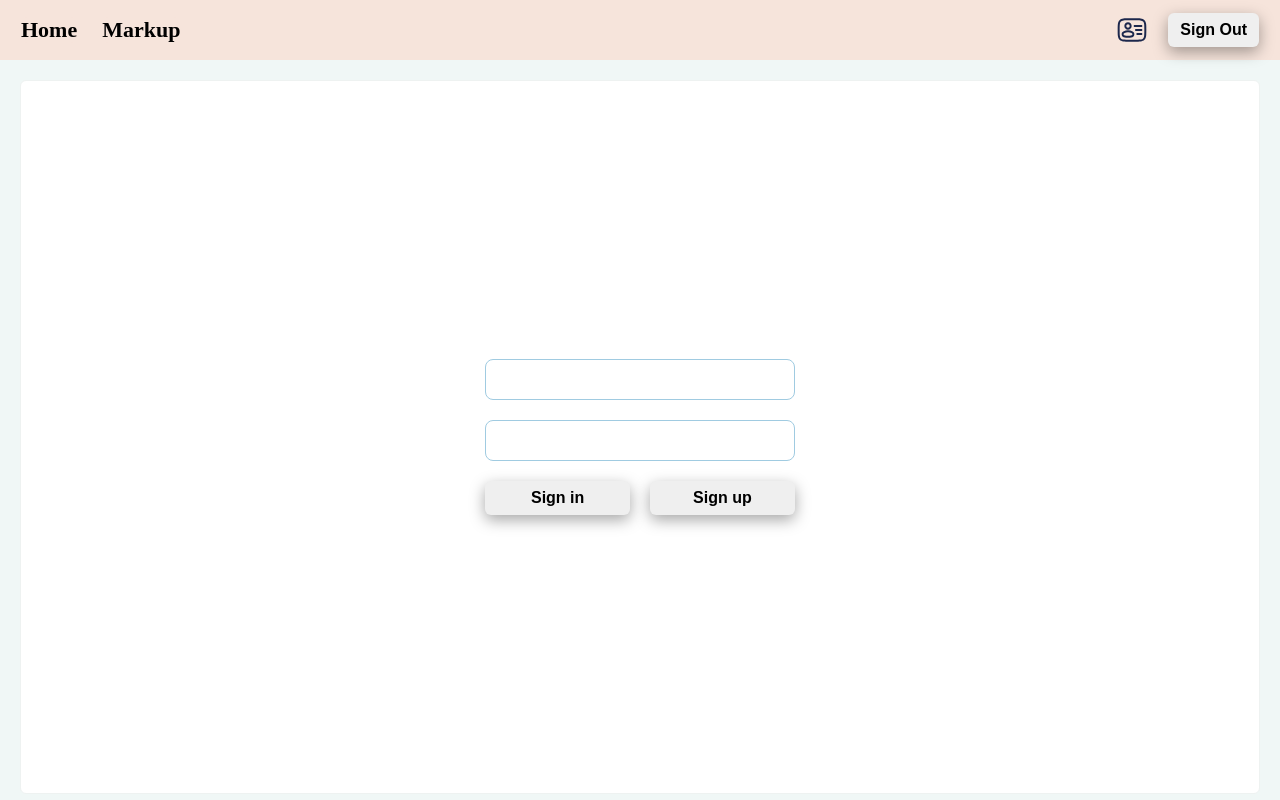
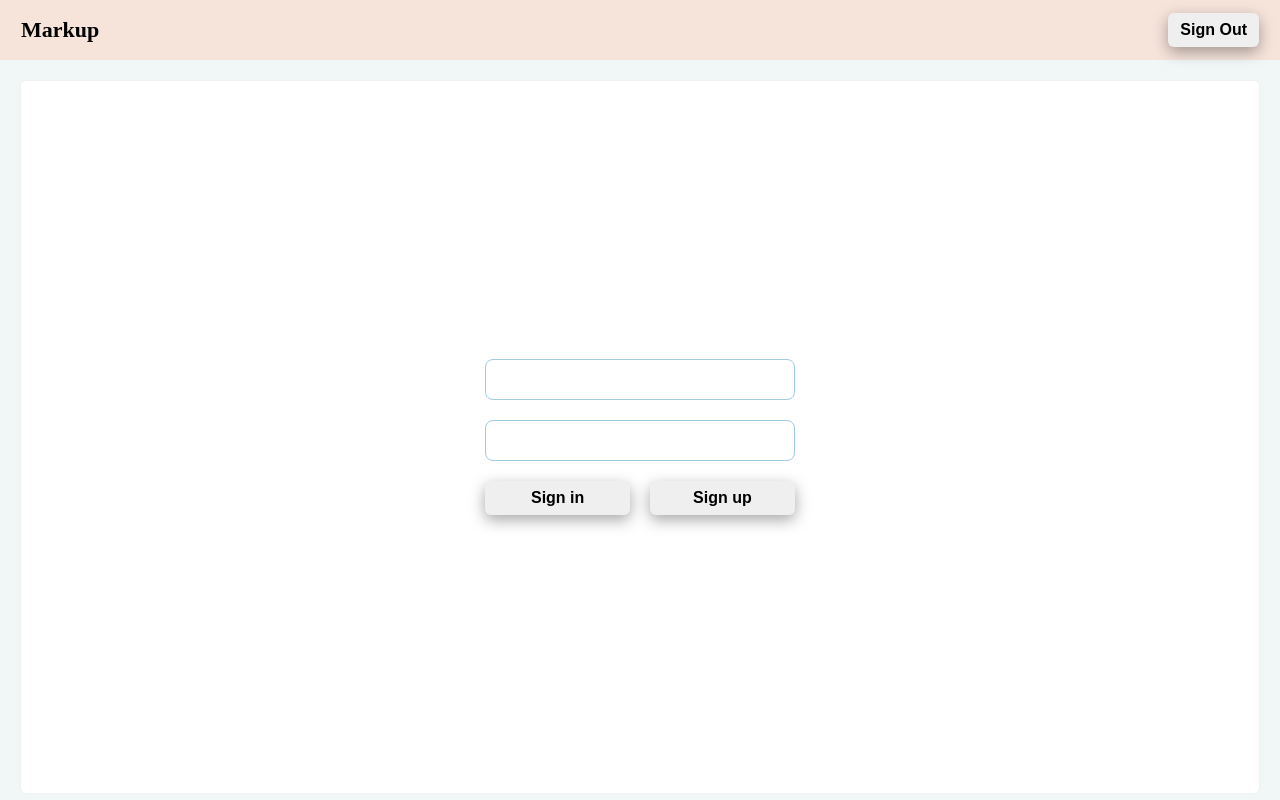
Before and after one commit to skhe55/intro-ai, a SvelteKit app in the folder client/: page /sign-in in a window 1280 px wide. Built offline with nearby package versions, Linux system fonts and the light colour scheme.

Commit message:
freeze project, add readme

```diff
--- a/client/src/routes/+layout.svelte
+++ b/client/src/routes/+layout.svelte
@@ -4,7 +4,6 @@
 	import { afterUpdate } from 'svelte';
 	import { authUser } from '$stores/index';
 	import { Button } from '$lib/ui-components';
-	import { UserIcon } from '$assets/index';
 
 	const onSignOut = () => {
 		authUser.setUser({username: "", token: ""});
@@ -21,11 +20,9 @@
 
 <nav class="navbar">
 	<div class="navbar__links-container">
-		<a href="/">Home</a>
 		<a href="/markup">Markup</a>
 	</div>
 	<div class="navbar__user-container">
-		<UserIcon width={32} height={32} />
 		<Button on:click={onSignOut}>
 			Sign Out
 		</Button>
--- a/client/src/routes/+page.svelte
+++ /dev/null
@@ -1 +0,0 @@
-<h1>Home page</h1>
```
Also changed, not shown: 1 other file (tests, documents, lock files or other folders).
